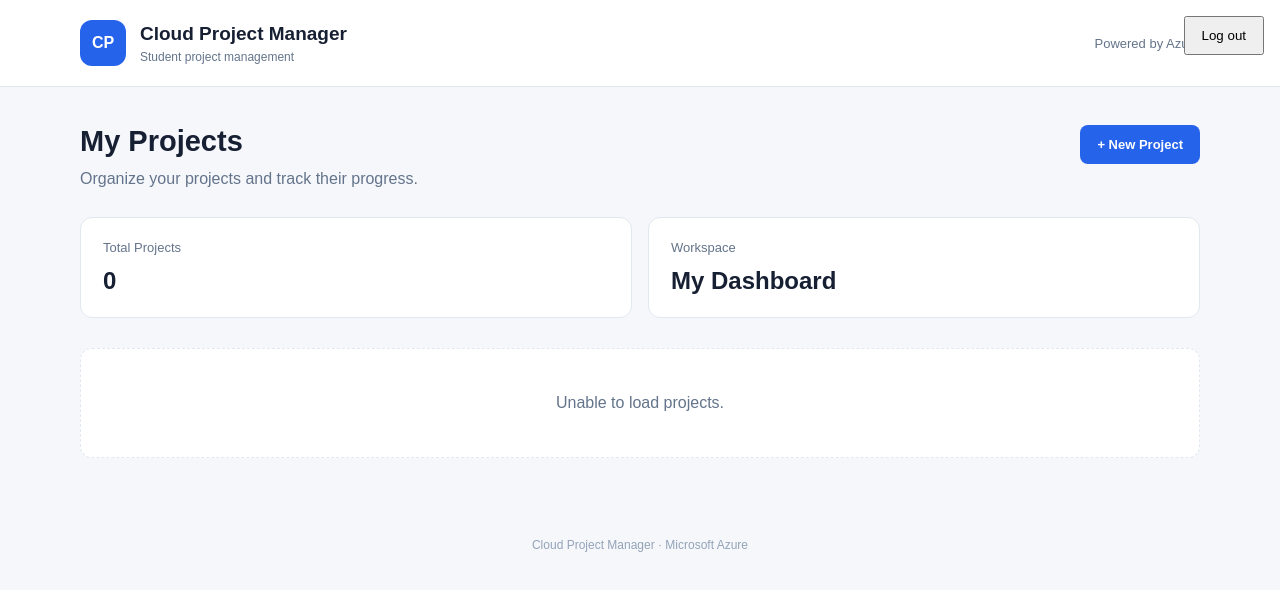
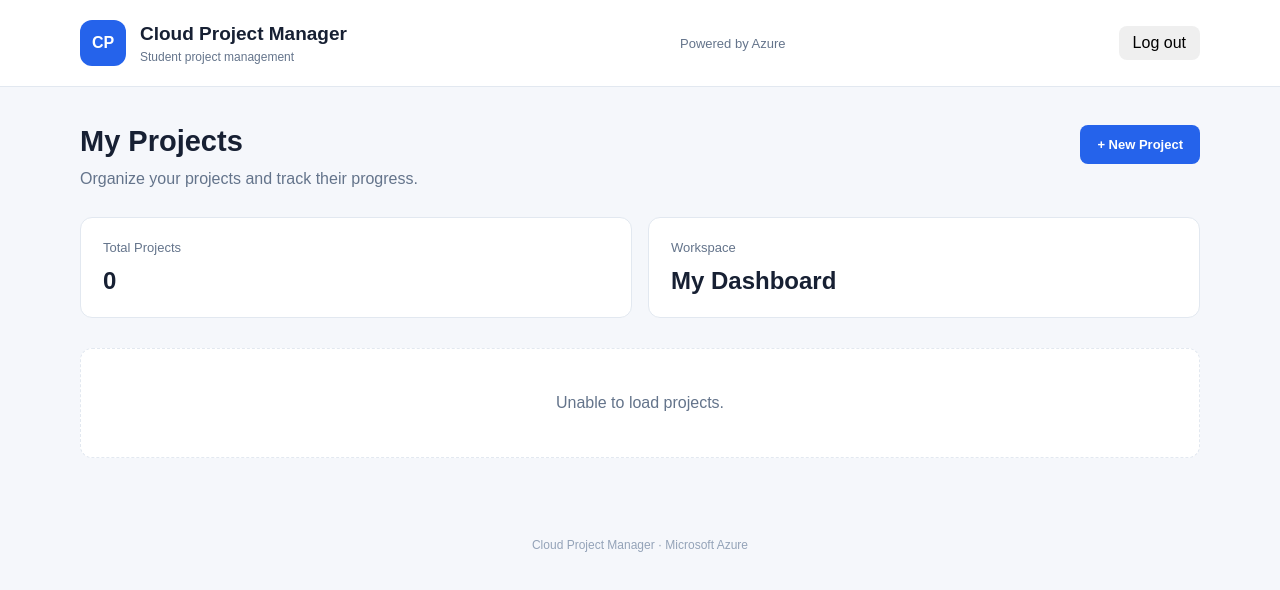
Before and after one commit to Primordial0905/Cloud-Student-Project-Management, a website: page frontend/index.html in a window 1280 px wide. Drawn offline with Linux system fonts and the light colour scheme; no server answers.

Commit message:
Add fixed logout button

```diff
--- a/frontend/app.js
+++ b/frontend/app.js
@@ -23,6 +23,7 @@ let notificationTimer = null;
 ======================================== */
 
 const $ = (id) => document.getElementById(id);
+const logoutButton = document.getElementById("logoutButton");
 
 const dashboardView = $("dashboardView");
 const projectView = $("projectView");
@@ -1383,30 +1384,15 @@ taskForm.addEventListener(
 );
 
 
-(function addLogoutButton() {
-    if (document.getElementById("logoutButton")) {
-        return;
-    }
-
-    const button = document.createElement("button");
-    button.id = "logoutButton";
-    button.type = "button";
-    button.textContent = "Log out";
-
-    button.style.cssText =
-        "position:fixed;top:16px;right:16px;z-index:1000;" +
-        "padding:10px 16px;cursor:pointer;";
-
-    button.addEventListener("click", function () {
+if (logoutButton) {
+    logoutButton.addEventListener("click", function () {
         window.location.href =
             "/.auth/logout?post_logout_redirect_uri=" +
             encodeURIComponent(
                 window.location.origin + "/logged-out.html"
             );
     });
-
-    document.body.appendChild(button);
-})();
+}
 
 
 document.addEventListener(
--- a/frontend/index.html
+++ b/frontend/index.html
@@ -18,6 +18,9 @@
                 </div>
             </div>
             <span class="cloud-label">Powered by Azure</span>
+            <button id="logoutButton" type="button">
+                Log out
+            </button>
         </div>
     </header>
 
@@ -34,6 +37,7 @@
                 <button id="newProjectBtn" class="btn btn-primary">
                     + New Project
                 </button>
+
             </div>
 
             <div class="stats">
--- a/frontend/style.css
+++ b/frontend/style.css
@@ -34,6 +34,20 @@ body {
     background: var(--surface);
     border-bottom: 1px solid var(--border);
     padding: 20px 0;
+}
+
+.topbar-actions {
+    display: flex;
+    align-items: center;
+    gap: 16px;
+}
+
+#logoutButton {
+    padding: 8px 14px;
+    border: 1px solid var(--border-color);
+    border-radius: 8px;
+    cursor: pointer;
+    font: inherit;
 }
 
 .topbar-inner,
```
